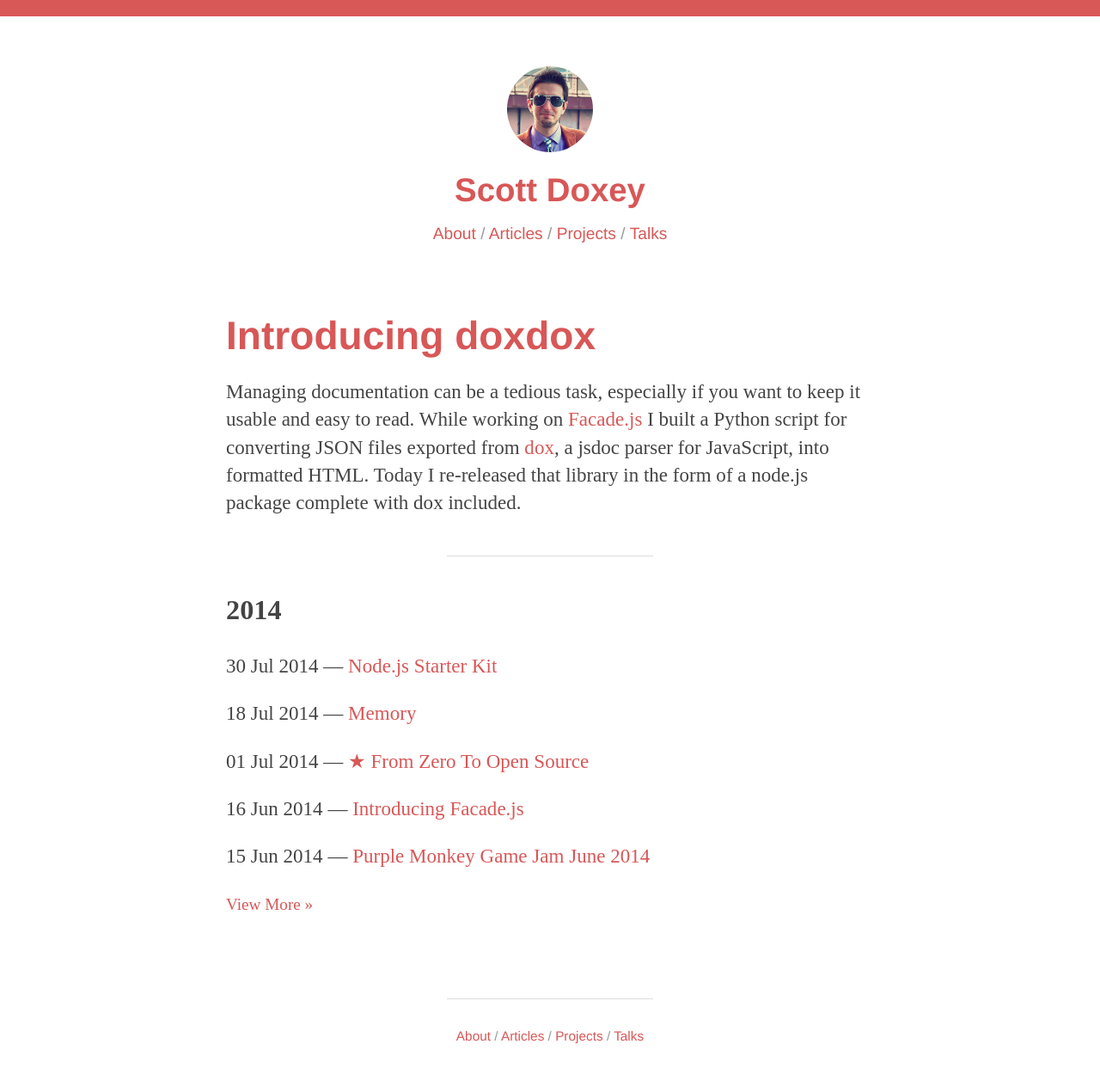
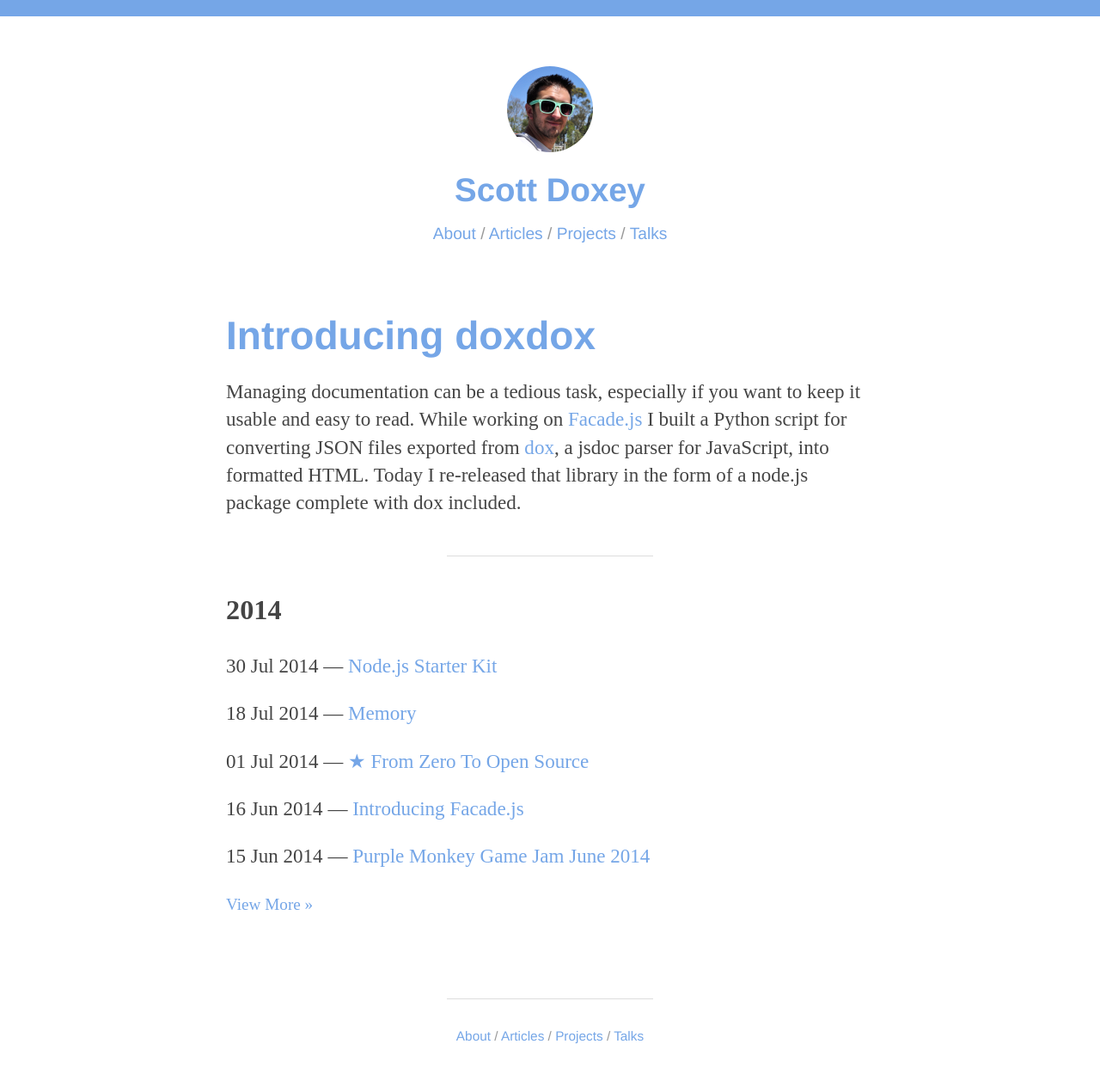
Before and after one commit to neogeek/neogeek.github.io, a Jekyll site: the page built from index.html, in a window 1280 px wide. Shown: the whole page at 86% size. Built offline with Jekyll 4.4.1, drawn with Linux system fonts in a browser that asks for light colours; Markdown is read by kramdown in place of the engine named in the settings.

Commit message:
Updated avatar.

```diff
--- a/_layouts/default.html
+++ b/_layouts/default.html
@@ -61,7 +61,7 @@ ga('send', 'pageview');
 <body>
 
 <header>
-    <div class="logo"><a href="/"><img src="/images/logo.png" class="avatar"></a></div>
+    <div class="logo"><a href="/"><img src="/images/logo.jpg" class="avatar"></a></div>
     <div class="logo"><a href="/">Scott Doxey</a></div>
     <nav><a href="/about/">About</a> / <a href="/articles/">Articles</a> / <a href="/projects/">Projects</a> / <a href="/talks/">Talks</a></nav>
 </header>
--- a/css/styles.css
+++ b/css/styles.css
@@ -10,12 +10,12 @@ body {
     font-size: 1em;
     line-height: 1.3em;
     color: #444;
-    border-top: 1em solid #D85757;
+    border-top: 1em solid #75A6E7;
     text-rendering: optimizeLegibility;
 }
 
 a {
-    color: #D85757;
+    color: #75A6E7;
     text-decoration: none;
 }
 
```
Also changed, not shown: favicon.ico, images/logo.jpg (added), images/logo.png (deleted), images/logo.svg (deleted), images/profile.jpg, images/touch-icon-ipad-retina.png, images/touch-icon-ipad.png, images/touch-icon-iphone-retina.png, images/touch-icon-iphone.png.
